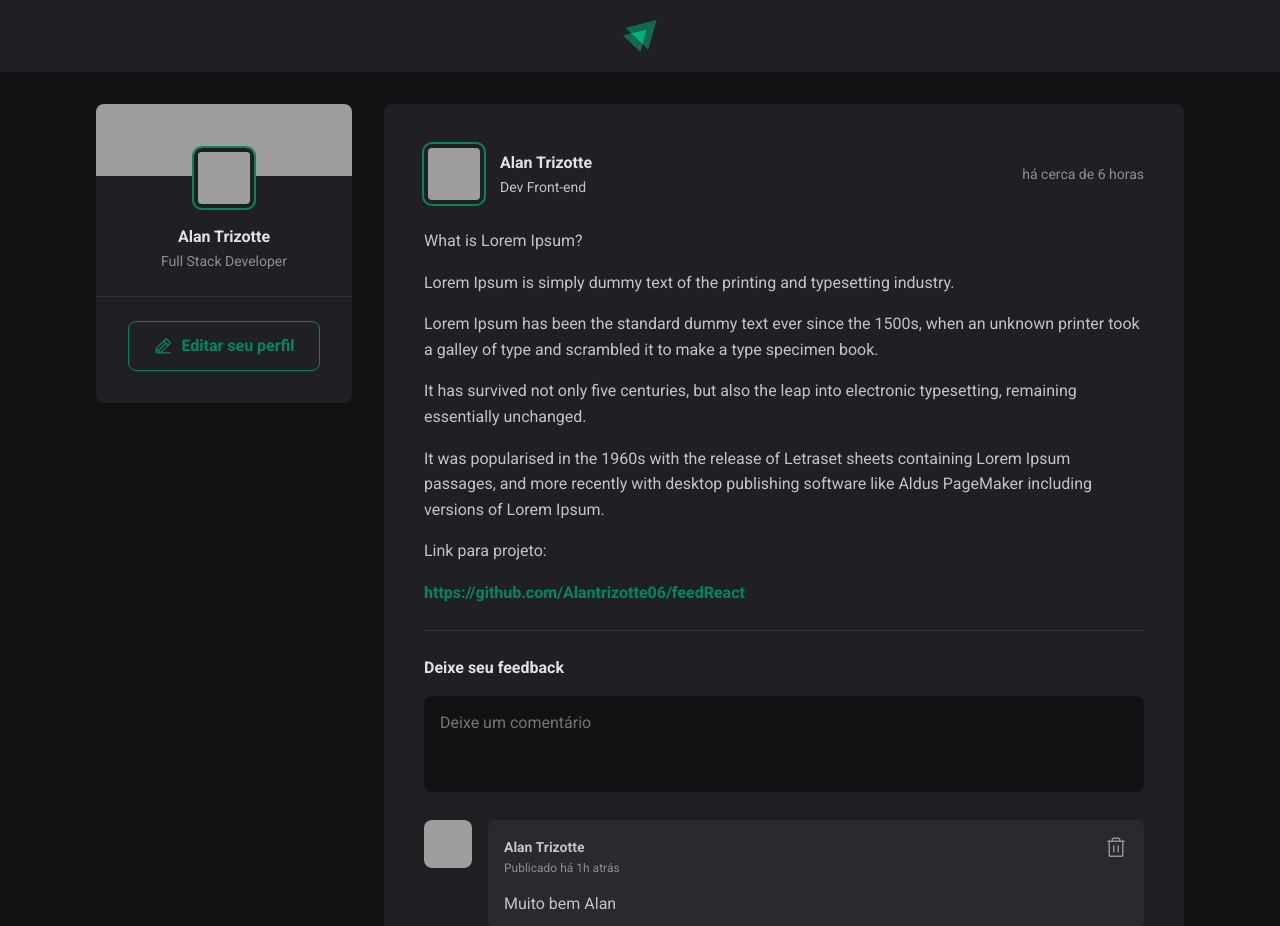
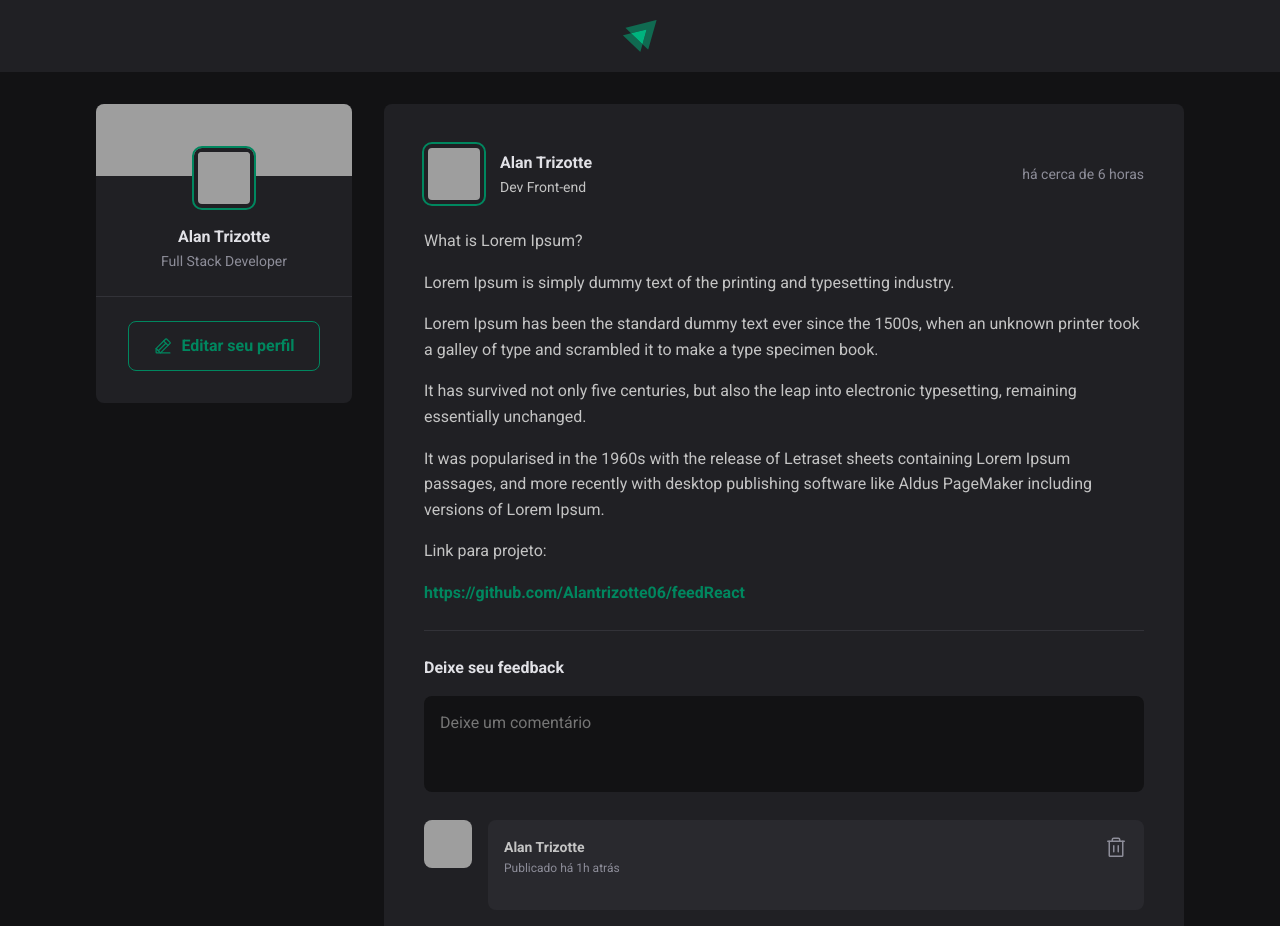
Before and after one commit to Alantrizotte06/feedReact, a React (Vite) app: page / in a window 1280 px wide. Shown: the top 926 px of the page. Built offline with nearby package versions, Linux system fonts and the light colour scheme; grey boxes are pictures that could not be loaded.

Commit message:
Alteração: Iteração com o componente Post

```diff
--- a/src/components/Comment.jsx
+++ b/src/components/Comment.jsx
@@ -2,7 +2,7 @@ import { ThumbsUp, Trash } from "phosphor-react";
 import styles from "./Comment.module.css";
 import { Avatar } from "./Avatar";
 
-export function Comment() {
+export function Comment({ content }) {
   return (
     <div className={styles.comment}>
       <Avatar hasBorder={false} src="https://github.com/Alantrizotte06.png" />
@@ -20,7 +20,7 @@ export function Comment() {
             </button>
           </header>
 
-          <p>Muito bem Alan</p>
+          <p>{content}</p>
         </div>
 
         <footer>
```
